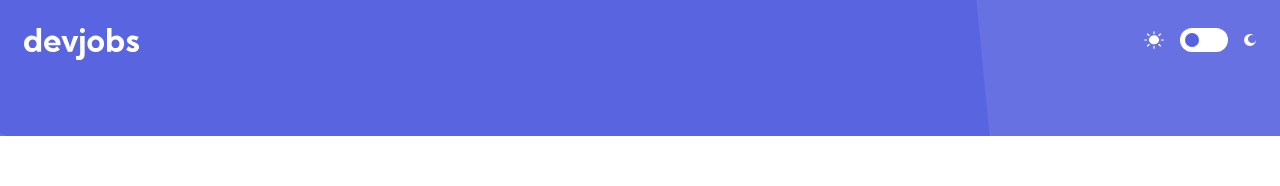
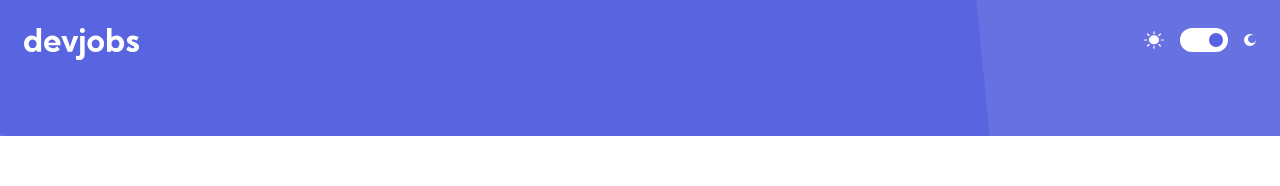
Before and after one commit to thorrellt/devjobs, a React (Vite) app: page / in a window 1280 px wide. Shown: the top 186 px of the page. Built offline with nearby package versions, Linux system fonts and the light colour scheme.

Commit message:
add context for display settings

```diff
--- a/src/App.jsx
+++ b/src/App.jsx
@@ -1,18 +1,29 @@
-import { useState } from 'react'
+import { useState, createContext } from 'react'
 import './App.css'
 import Home from './pages/Home'
 
+const DisplayContext = createContext()
+
 function App() {
-  const [count, setCount] = useState(0)
-  const onFormChange = () => {
-    console.log('hello world')
+  const [darkMode, setDarkMode] = useState(true)
+  const [windowWidth, setWindowWidth] = useState(window.innerWidth)
+
+  const switchMode = () => {
+    setDarkMode((prevMode) => !prevMode)
+    console.log(`mode flipped to ${darkMode}`)
   }
 
   return (
-    <div className="App">
+    <DisplayContext.Provider
+      value={{
+        darkMode: darkMode,
+        switchMode: switchMode,
+        windowWidth: windowWidth,
+      }}
+    >
       <Home />
-    </div>
+    </DisplayContext.Provider>
   )
 }
 
-export default App
+export { App, DisplayContext }
--- a/src/components/Navbar.jsx
+++ b/src/components/Navbar.jsx
@@ -3,15 +3,11 @@ import bg from '../assets/mobile/bg-pattern-header.svg'
 import icon from '../assets/desktop/logo.svg'
 import sun from '../assets/desktop/icon-sun.svg'
 import moon from '../assets/desktop/icon-moon.svg'
-import { useState } from 'react'
+import { useState, useContext } from 'react'
+import { DisplayContext } from '../App'
 
 const Navbar = (props) => {
-  const [darkMode, setDarkMode] = useState(false)
-
-  const switchMode = () => {
-    setDarkMode((prevMode) => !prevMode)
-    console.log(`mode flipped to ${darkMode}`)
-  }
+  const { darkMode, switchMode } = useContext(DisplayContext)
 
   return (
     <nav>
--- a/src/main.jsx
+++ b/src/main.jsx
@@ -1,6 +1,6 @@
 import React from 'react'
 import ReactDOM from 'react-dom/client'
-import App from './App'
+import { App } from './App'
 import './index.css'
 
 ReactDOM.createRoot(document.getElementById('root')).render(
--- a/src/pages/Home.jsx
+++ b/src/pages/Home.jsx
@@ -1,4 +1,5 @@
 import Navbar from '../components/Navbar'
+import { useContext } from 'react'
 
 const Home = (props) => {
   return (
```
